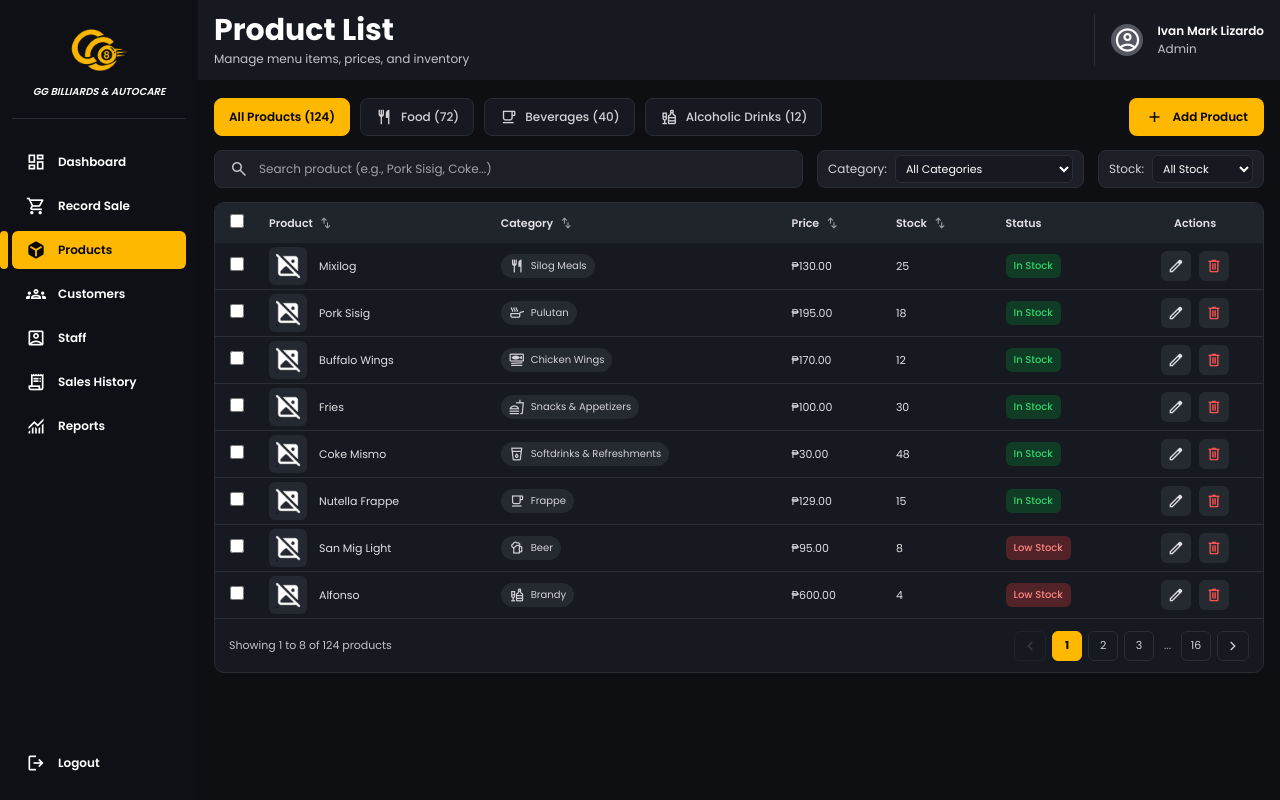
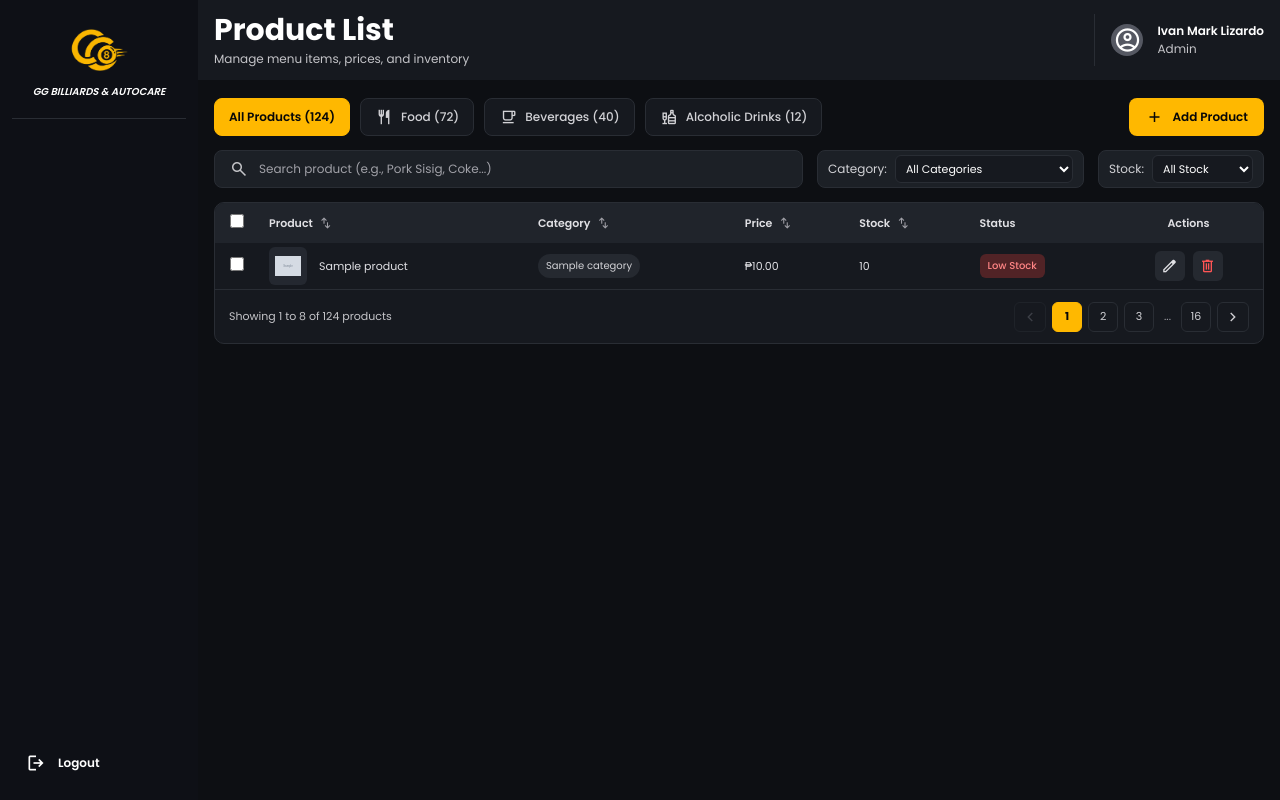
Before and after one commit to Abeleops/cuecare, a Laravel app: template resources/views/products/index.blade.php in a window 1280 px wide. Run offline with Laravel 12, Linux system fonts and the light colour scheme; the template is opened without the code that fills it: most values are stand-ins (such as "Sample title", 1, 10 or a date in 2020); grey boxes marked "Sample" are stand-in pictures; style sheets or scripts are compiled from the project's sources.

Commit message:
feat: Implement role-based access control for dashboard navigation links

```diff
--- a/resources/views/products/index.blade.php
+++ b/resources/views/products/index.blade.php
@@ -9,7 +9,6 @@
     <link rel="preconnect" href="https://fonts.gstatic.com" crossorigin>
     <link href="https://fonts.googleapis.com/css2?family=Poppins:wght@300;400;500;600;700&display=swap" rel="stylesheet">
     <link href="https://fonts.googleapis.com/css2?family=Material+Symbols+Outlined" rel="stylesheet">
-    @vite(['resources/css/app.css'])
     @vite(['resources/css/app.css', 'resources/js/products.js'])
 </head>
 <body>
@@ -21,34 +20,34 @@
                 <p id="dashboardSidebarBusinessName">GG BILLIARDS & AUTOCARE</p>
             </div>
             <nav id="dashboardSidebarNavigation" aria-label="Main navigation">
-                <a href="{{ route('dashboard') }}" class="dashboardNavLink">
+                @can('DashboardView')<a href="{{ route('dashboard') }}" class="dashboardNavLink">
                     <span class="material-symbols-outlined" aria-hidden="true">dashboard</span>
                     <span>Dashboard</span>
-                </a>
-                <a href="{{ route('pos.index') }}" class="dashboardNavLink">
+                </a>@endcan
+                @can('PosAccess')<a href="{{ route('pos.index') }}" class="dashboardNavLink">
                     <span class="material-symbols-outlined" aria-hidden="true">shopping_cart</span>
                     <span>Record Sale</span>
-                </a>
-                <a href="{{ route('products.index') }}" class="dashboardNavLink active" aria-current="page">
+                </a>@endcan
+                @can('ProductsView')<a href="{{ route('products.index') }}" class="dashboardNavLink active" aria-current="page">
                     <span class="material-symbols-outlined" aria-hidden="true">deployed_code</span>
                     <span>Products</span>
-                </a>
-                <a href="{{ route('customers.index') }}" class="dashboardNavLink">
+                </a>@endcan
+                @can('CustomersView')<a href="{{ route('customers.index') }}" class="dashboardNavLink">
                     <span class="material-symbols-outlined" aria-hidden="true">groups</span>
                     <span>Customers</span>
-                </a>
-                <a href="{{ route('staff.index') }}" class="dashboardNavLink">
+                </a>@endcan
+                @can('StaffView')<a href="{{ route('staff.index') }}" class="dashboardNavLink">
                     <span class="material-symbols-outlined" aria-hidden="true">account_box</span>
                     <span>Staff</span>
-                </a>
-                <a href="{{ route('sales.index') }}" class="dashboardNavLink">
+                </a>@endcan
+                @canany(['SalesViewAll', 'SalesViewOwn'])<a href="{{ route('sales.index') }}" class="dashboardNavLink">
                     <span class="material-symbols-outlined" aria-hidden="true">receipt_long</span>
                     <span>Sales History</span>
-                </a>
-                <a href="{{ route('reports.index') }}" class="dashboardNavLink">
+                </a>@endcanany
+                @can('ReportsView')<a href="{{ route('reports.index') }}" class="dashboardNavLink">
                     <span class="material-symbols-outlined" aria-hidden="true">monitoring</span>
                     <span>Reports</span>
-                </a>
+                </a>@endcan
             </nav>
             <div id="dashboardSidebarFooter">
                 <a href="{{ route('login') }}" class="dashboardNavLink">
@@ -174,6 +173,19 @@
                                 </tr>
                             </thead>
                             <tbody>
+                                @if(isset($products))
+                                    @foreach($products as $product)
+                                        <tr>
+                                            <td><input type="checkbox" aria-label="Select {{ $product->name }}"></td>
+                                            <td><div class="productsProductInfo"><img src="{{ $product->image ? asset('storage/'.$product->image) : asset('images/noImagePlaceholderWhite.png') }}" alt="{{ $product->name }}" class="productsProductImage"><span>{{ $product->name }}</span></div></td>
+                                            <td><span class="productsCategoryBadge">{{ $product->category?->name }}</span></td>
+                                            <td>₱{{ number_format((float) $product->price, 2) }}</td>
+                                            <td>{{ $product->stock_quantity }}</td>
+                                            <td><span class="productsStatusBadge {{ $product->stock_quantity <= $product->low_stock_threshold ? 'productsLowStock' : 'productsInStock' }}">{{ $product->stock_quantity <= $product->low_stock_threshold ? 'Low Stock' : 'In Stock' }}</span></td>
+                                            <td><div class="productsActionButtons"><button type="button" class="productsEditButton" data-product-id="{{ $product->id }}" aria-label="Edit {{ $product->name }}"><span class="material-symbols-outlined" aria-hidden="true">edit</span></button><form method="POST" action="{{ route('products.destroy', $product) }}" onsubmit="return confirm('Delete this product?')">@csrf @method('DELETE')<button type="submit" class="productsDeleteButton" aria-label="Delete {{ $product->name }}"><span class="material-symbols-outlined" aria-hidden="true">delete</span></button></form></div></td>
+                                        </tr>
+                                    @endforeach
+                                @else
                                 <!-- Static Sample Product 1 -->
                                 <tr>
                                     <td><input type="checkbox" aria-label="Select Mixilog"></td>
@@ -406,6 +418,7 @@
                                         </div>
                                     </td>
                                 </tr>
+                                @endif
                             </tbody>
                         </table>
                     </div>
```
Also changed, not shown: resources/views/dashboard/index.blade.php (+14 -14 lines), resources/views/pos/index.blade.php (+14 -14 lines).
